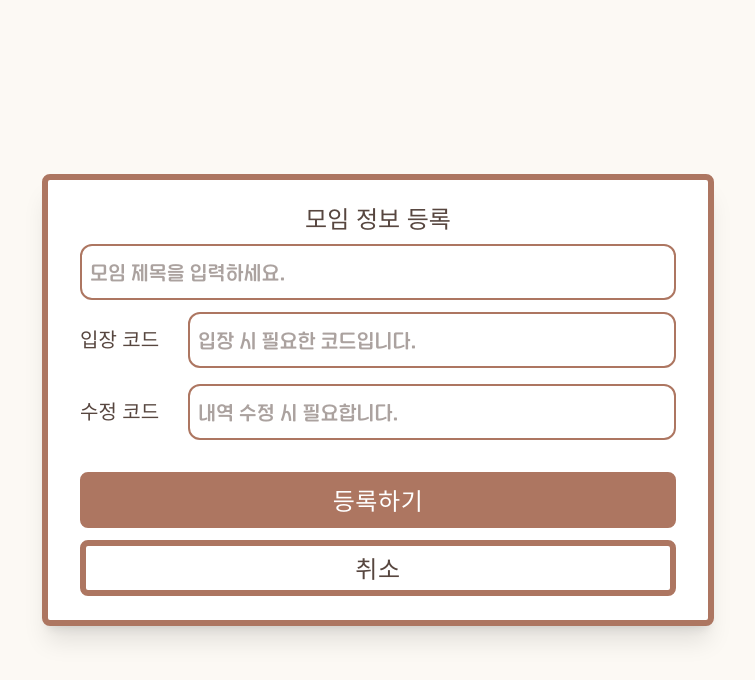
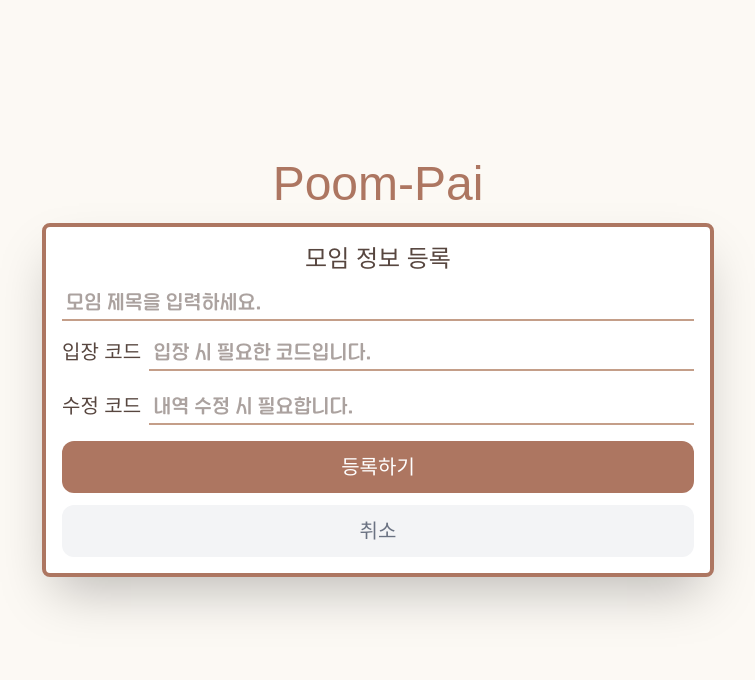
Before and after one commit to inging-bo/Poom-Pai, a React (Vite) app: page / in a window 1280 px wide. Both pictures are taken after a click on the element "모임 등록 +". Shown: the top 680 px of the page, without its empty margins (262-1017 px from the left). Built offline with nearby package versions, Linux system fonts and the light colour scheme; a web font is replaced by a local one.

Commit message:
input 공통 속성 수정

```diff
--- a/src/App.css
+++ b/src/App.css
@@ -7,6 +7,8 @@
   --main-color-hover: #a06752; /* 메인 색상 호버 */
   --main-color-active: #905944; /* 메인 색상 클릭 */
   --sub-color: #C49E89; /* 보조 색상 */
+  --sub-color-hover: #b2907d; /* 보조 색상 호버 */
+  --sub-color-active: #a3816e; /* 보조 색상 클릭*/
   --main-text: #57463F; /* 기본 텍스트 색 */
   --active-color: #8C645A; /* 기본 강조 색 */
   --active-color-hover: #7a564d; /* 기본 강조 색 호버 */
@@ -26,6 +28,8 @@
   --color-main-color-hover: var(--main-color-hover); /* 메인 색상 호버 */
   --color-main-color-active: var(--main-color-active); /* 메인 색상 클릭 */
   --color-sub-color: var(--sub-color); /* 보조 색상 */
+  --color-sub-color-hover: var(--sub-color-hover); /* 보조 색상 */
+  --color-sub-color-active: var(--sub-color-active); /* 보조 색상 */
   --color-main-text: var(--main-text); /* 기본 텍스트 색 */
   --color-active-color: var(--active-color); /* 기본 강조 색 */
   --color-active-color-hover: var(--active-color-hover); /* 기본 강조 색 호버 */
@@ -44,24 +48,29 @@
 
   /* input 기본 공통 속성 */
   .input-primary {
-    @apply min-w-0 w-full focus:border-active-color-active focus:outline-0 border-main-color placeholder:font-money border-2 rounded-xl h-14 text-xl px-2 transition-colors;
+    @apply min-w-0 w-full text-xl p-1 transition-colors
+    border-b-2 border-b-sub-color outline-none
+    focus:border-active-color-active focus:outline-0
+    placeholder:font-money;
   }
+
   .error-input-border {
     @apply border-red-400;
   }
 
   /* button 기본 공통 속성 */
-  .btn-primary {
-    @apply w-full tracking-wide px-1 py-2 bg-main-color text-xl sm:text-2xl text-white rounded-lg h-14 border-[6px] border-main-color cursor-pointer
-  }
-  .btn-secondary {
-    @apply w-full tracking-wide px-1 py-2 bg-transparent text-xl sm:text-2xl text-main-text rounded-lg h-14 border-[6px] border-main-color cursor-pointer
-  }
   .btn-cancel {
-    @apply w-full h-14 py-4 text-lg sm:text-xl hover:bg-gray-200 bg-gray-100 text-gray-500 rounded-xl active:bg-gray-300 active:scale-95 transition-all cursor-pointer
+    @apply w-full py-4 text-lg leading-5 bg-gray-100 text-gray-500 rounded-xl transition-all cursor-pointer
+    hover:bg-gray-200
+    active:bg-gray-300 active:scale-95
+    sm:text-xl
   }
   .btn-success {
-    @apply w-full h-14 py-4 text-lg sm:text-xl hover:bg-main-color-hover bg-main-color text-white rounded-xl disabled:bg-gray-300 active:bg-main-color-active active:scale-95 transition-all cursor-pointer
+    @apply w-full py-4 text-lg leading-5 transition-all cursor-pointer
+    hover:bg-main-color-hover bg-main-color text-white rounded-xl
+    disabled:bg-gray-300
+    active:bg-main-color-active active:scale-95
+    sm:text-xl
   }
 
   /* 모달 공통 속성 */
--- a/src/component/Spend.tsx
+++ b/src/component/Spend.tsx
@@ -110,7 +110,7 @@ const ReorderItem = ({
                 className={cn(
                   "flex-1 w-0 min-w-0 text-base border-b-2 border-transparent font-money outline-none bg-transparent transition-all",
                   "sm:text-lg",
-                  isEdit && "px-1 border-b-2 border-b-active-color/30 focus:border-b-active-color",
+                  isEdit && "px-1 border-b-active-color/30 focus:border-b-active-color",
                 )}
                 placeholder="장소 (예: 1차 고기집)"
               />
--- a/src/modal/ModalDetail.tsx
+++ b/src/modal/ModalDetail.tsx
@@ -4,6 +4,7 @@ import { motion as Motion, AnimatePresence, type Transition } from "framer-motio
 import { useModalStore } from "@/store/modalStore.ts";
 import { X } from "lucide-react";
 
+/** 사용자 상세 지출 내역 팝업 */
 const ModalDetail = ({ modalId }: { modalId: string }) => {
   const {
     selectedUserId,
--- a/src/view/CreateMeet.tsx
+++ b/src/view/CreateMeet.tsx
@@ -5,6 +5,7 @@ import { useModalStore } from "@/store/modalStore.ts";
 import { useDataStore, type MeetFormData } from "@/store/useDataStore.ts";
 import { cn } from "@/lib/utils.ts";
 import { useTimeout } from "@/hooks/useTimeout.ts";
+import { X } from "lucide-react";
 
 // MeetFormData의 키값을 유동적으로 사용하기 위한 타입
 type FieldKey = keyof MeetFormData;
@@ -133,8 +134,8 @@ function CreateMeet() {
     <Motion.form
       onSubmit={saveData}
       className={cn(
-        "absolute flex max-w-2xl gap-3 overflow-hidden rounded-lg z-20 transition-all shadow-xl",
-        openPopUp ? "flex-col border-6 border-main-color p-6 bg-white" : "items-center cursor-pointer bg-active-color hover:bg-active-color-hover active:bg-active-color-active active:scale-98 transition-colors"
+        "absolute flex max-w-2xl gap-3 overflow-hidden rounded-lg z-20 transition-all",
+        openPopUp ? "flex-col modal-border px-2 py-4 bg-white" : "items-center cursor-pointer bg-active-color hover:bg-active-color-hover active:bg-active-color-active active:scale-98 transition-colors"
       )}
       initial="closed"
       animate={openPopUp ? "open" : "closed"}
@@ -155,6 +156,7 @@ function CreateMeet() {
         </Motion.h2>
 
         {openPopUp && (
+          <div className="relative">
             <Motion.input
               animate={errors.meetTitle ? "error" : ""}
               value={formData.meetTitle}
@@ -162,6 +164,21 @@ function CreateMeet() {
               className={cn("input-primary", errors.meetTitle && "error-input-border")}
               placeholder={placeholderState.meetTitle}
             />
+            {formData.meetTitle !== "" && (
+              <button
+                type="button"
+                onClick={() => setFormData((prev) => ({
+                  ...prev,
+                  meetTitle: ""
+                }))}
+                className={cn("absolute p-1 rounded-full bg-sub-color text-white right-1 bottom-2 cursor-pointer",
+                  "hover:bg-sub-color-hover"
+                )}
+              >
+                <X size={16} strokeWidth={3} />
+              </button>
+            )}
+          </div>
         )}
       </div>
 
@@ -169,26 +186,42 @@ function CreateMeet() {
       {openPopUp && (
         <div className="flex flex-col gap-4 w-full px-2">
           {(["meetEntryCode", "meetEditCode"] as const).map((key) => (
-            <div key={key} className="flex items-center gap-3">
-              <h2 className="text-main-text text-xl w-24 shrink-0">
+            <div key={key} className="flex items-center gap-2">
+              <h2 className="text-main-text sm:text-xl w-fit shrink-0">
                 {key === "meetEditCode" ? "수정" : "입장"} 코드
               </h2>
+              <div className="relative w-full">
                 <Motion.input
                   animate={errors[key] ? "error" : ""}
-                className={cn("input-primary flex-1 min-w-0", errors[key] && "error-input-border")}
+                  className={cn("input-primary max-sm:text-base flex-1 min-w-0", errors[key] && "error-input-border")}
                   inputMode="numeric"
                   value={formData[key]}
                   onChange={(e) => handleInputChange(key, e.target.value)}
                   placeholder={placeholderState[key]}
                 />
+                {formData[key] !== "" && (
+                  <button
+                    type="button"
+                    onClick={() => setFormData((prev) => ({
+                      ...prev,
+                      [key]: ""
+                    }))}
+                    className={cn("absolute p-1 rounded-full bg-sub-color text-white right-1 bottom-2 cursor-pointer",
+                      "hover:bg-sub-color-hover"
+                    )}
+                  >
+                    <X size={16} strokeWidth={3} />
+                  </button>
+                )}
+              </div>
             </div>
           ))}
 
-          <div className="flex flex-col gap-3 mt-4">
+          <div className="flex flex-col gap-3">
             <button
               type="submit"
               disabled={isLoading}
-              className="btn-primary active:scale-98 transition-transform"
+              className="btn-success"
             >
               {isLoading ? "등록 중..." : "등록하기"}
             </button>
@@ -198,7 +231,7 @@ function CreateMeet() {
                 setOpenPopUp(false);
                 setDuplicationMsg("");
               }}
-              className="btn-secondary active:scale-98 transition-transform"
+              className="btn-cancel"
             >
               취소
             </button>
--- a/src/view/Home.tsx
+++ b/src/view/Home.tsx
@@ -6,6 +6,7 @@ import { ERRORS, PLACEHOLDERS } from "@/constant/contant.ts";
 import { cn } from "@/lib/utils.ts";
 import { useDataStore } from "@/store/useDataStore.ts";
 import { useTimeout } from "@/hooks/useTimeout.ts";
+import { X } from "lucide-react";
 
 type CodeInput = string;
 
@@ -48,7 +49,7 @@ function Home() {
   // 입력값 변경 핸들러
   const changeInputValue = (value: CodeInput) => {
     if (value.length > 15) {
-      triggerError(ERRORS.DUPLICATED_CODE);
+      triggerError(ERRORS.LIMIT_CODE);
       return;
     }
 
@@ -99,7 +100,7 @@ function Home() {
     <Motion.div
       className="flex flex-col h-dvh overflow-hidden justify-center items-center max-w-xl my-0 mx-auto"
     >
-      <div className="absolute top-1/4 text-main-color text-5xl">Poom-Pai</div>
+      <div className="absolute top-1/5 text-main-color text-5xl">Poom-Pai</div>
       <form onSubmit={(e) => handleSubmit(e)} className="relative flex w-full px-4 flex-col gap-4 bg-main-bg ">
         <AnimatePresence>
           {checkResult && (
@@ -115,23 +116,10 @@ function Home() {
             </Motion.span>
           )}
         </AnimatePresence>
-        <Motion.input
-          initial={false}
-          animate={emptyValue ? "error" : ""}
-          variants={{
-            error: {
-              borderColor: ["#f87171", "var(--color-main-color)"], // 빨강 ↔ 검정 반복
-              transition: {
-                borderColor: {
-                  duration: 0.6,
-                  ease: "easeInOut",
-                  times: [0, 1] // 단계별 색상 타이밍
-                },
-              }
-            },
-          }}
-          className={cn("input-primary",
-            emptyValue ? "placeholder:text-[#f87171]" : "placeholder:text-sub-color"
+        <div className="relative">
+          <input
+            className={cn("input-primary text-center px-10",
+              emptyValue ? "placeholder:text-red-400" : ""
               )}
             value={inputCode}
             onChange={(e: ChangeEvent<HTMLInputElement>) => changeInputValue(e.target.value)}
@@ -140,6 +128,18 @@ function Home() {
             name="checkCode"
             placeholder={placeholder}
             />
+          {inputCode !== "" && (
+            <button
+              type="button"
+              onClick={() => setInputCode("")}
+              className={cn("absolute p-1 rounded-full bg-sub-color text-white right-1 bottom-2 cursor-pointer",
+                "hover:bg-sub-color-hover"
+              )}
+            >
+              <X size={16} strokeWidth={3} />
+            </button>
+          )}
+        </div>
         <Motion.button
           className={cn("btn-success")}
           type="submit"
```
Also changed, not shown: 1 other file (tests, documents, lock files or other folders). Lines whose indentation alone changed are shown as unchanged.
